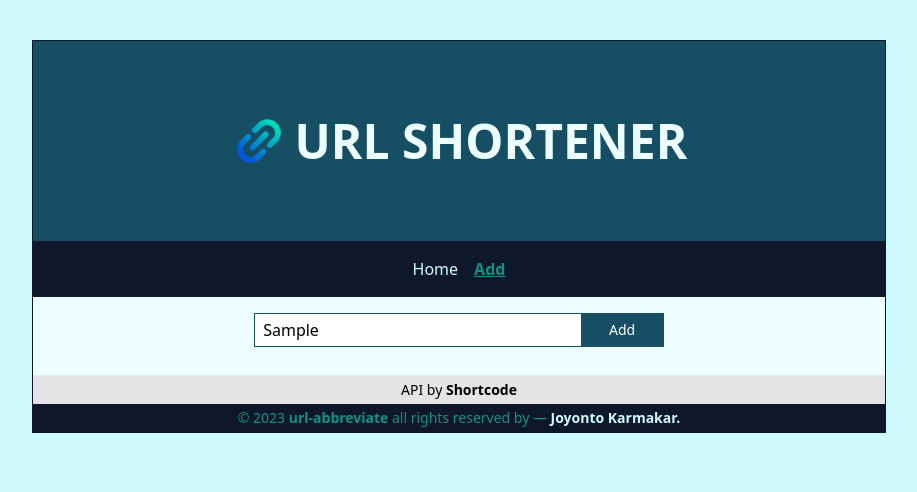
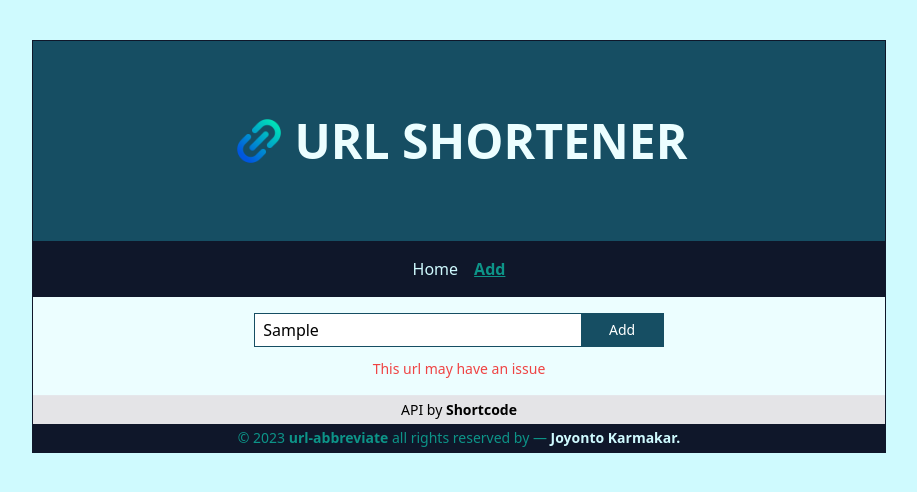
Before and after one commit to Joyontokarmakar/url-shortener, a React (Vite) app: page /add in a window 1280 px wide. Both pictures are taken after typing "Sample" into the empty fields and a click on the button "Add". Shown: the top 492 px of the page, without its empty margins (181-1098 px from the left). Built offline with nearby package versions, Linux system fonts and the light colour scheme; no server answers.

Commit message:
error handling in add page done

```diff
--- a/src/pages/add.jsx
+++ b/src/pages/add.jsx
@@ -11,6 +11,9 @@ export const Add = () => {
             return(JSON.parse(localValue))
         }
     })
+
+    const [message, setMessage] = useState('');
+    const [msgStatus, setMsgStatus] = useState(false);
 
     const [add, setAdd] = useState(false)
     const [lastAddedUrl, setLastAddedUrl] = useState({})
@@ -29,7 +32,7 @@ export const Add = () => {
             const urlId = Math.floor(Math.random()*1000)
             setUrls((currentUrls) => {
                 return [...currentUrls,
-                    { id: urlId, url: inputUrl, shortUrl: urlData?.full_short_link, name: urlData.code },
+                    { id: urlId, url: inputUrl, shortUrl: urlData.full_short_link, name: urlData.code },
                 ];
             });
 
@@ -41,7 +44,8 @@ export const Add = () => {
             lastAddedUrl.shortUrl = urlData?.full_short_link
 
         } catch (e) {
-            alert(e);
+            setMsgStatus(true)
+            setMessage('This url may have an issue');
         }
     };
 
@@ -74,6 +78,11 @@ export const Add = () => {
                 :
                 <></>
             }
+            { msgStatus ?
+                <p className={'text-center text-red-500 text-sm'}>{message}</p>
+                : <></>
+            }
+            <p></p>
         </div>
     )
 }
--- a/src/pages/edit.jsx
+++ b/src/pages/edit.jsx
@@ -47,8 +47,8 @@ export const Edit = () => {
             const response = await fetch(`https://api.shrtco.de/v2/shorten?url=${inputUrl}`)
             const data = await response.json()
             const urlData = data.result;
-            url.name = urlData.code;
-            url.shortUrl = urlData.full_short_link;
+            url.name = urlData?.code;
+            url.shortUrl = urlData?.full_short_link;
             url.url = inputUrl
 
             allUrl.map((item)=> {
```
